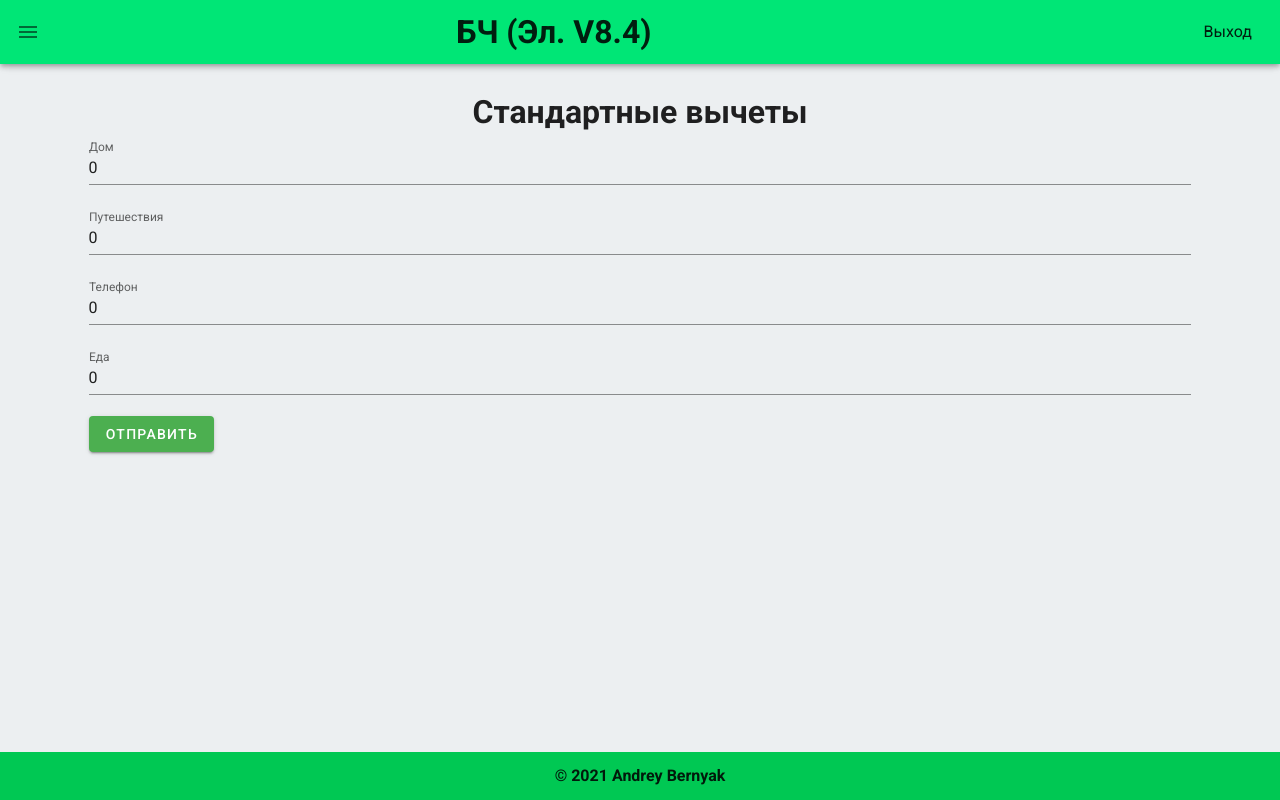
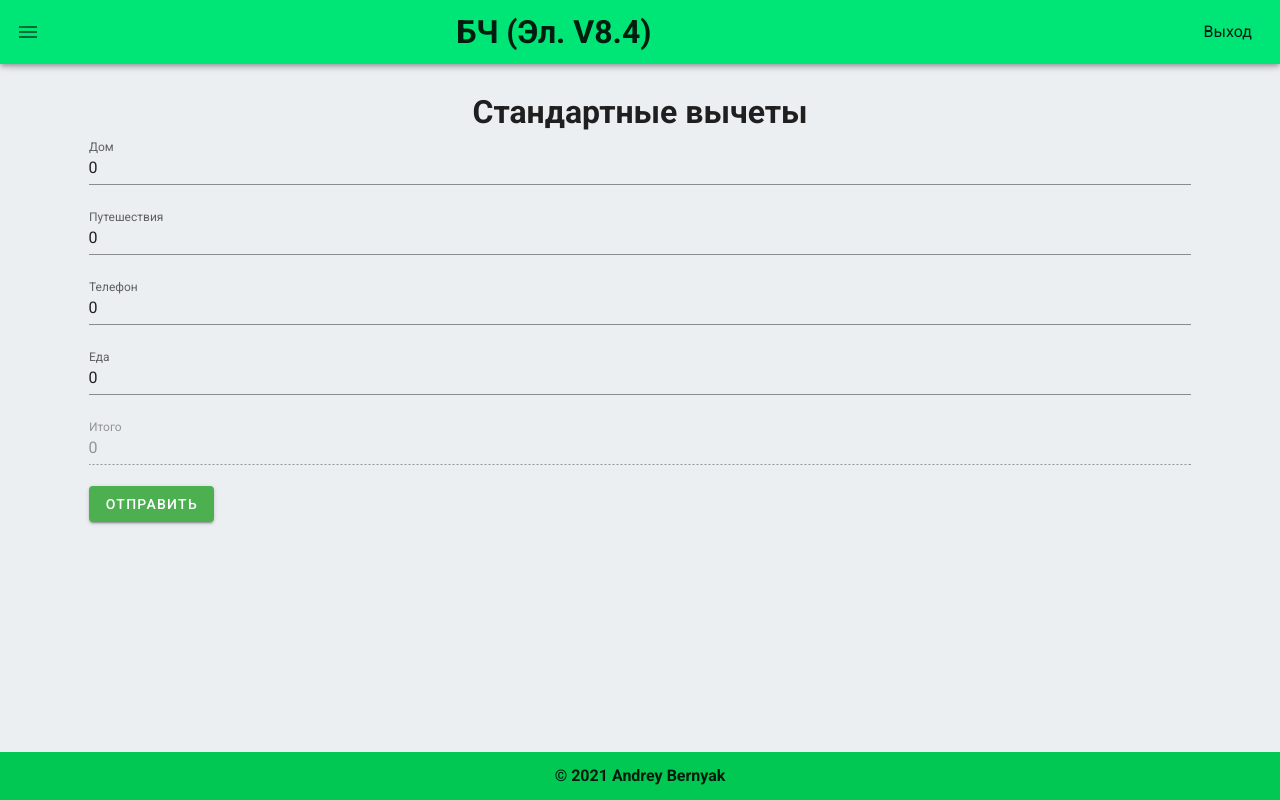
Before and after one commit to suph4rd/NB4444, a Vue app in the folder vueapp/: page /vueapp/default-deduction in a window 1280 px wide. Built offline with nearby package versions, Linux system fonts and the light colour scheme; no server answers; sample sign-in values are in the browser's storage.

Commit message:
fix: add total field for defaultDeductions

```diff
--- a/vueapp/src/components/delault_deduction/DefaultDeduction.vue
+++ b/vueapp/src/components/delault_deduction/DefaultDeduction.vue
@@ -32,6 +32,12 @@
       label="Еда"
       required
     ></v-text-field>
+    <v-text-field
+      type="number"
+      v-model="totalCount"
+      label="Итого"
+      disabled
+    ></v-text-field>
 
     <v-btn
       color="success"
@@ -58,9 +64,18 @@
             "travel": 0,
             "phone": 0,
             "food": 0,
-            "user": 0
+            "user": null
           },
         apiPath: "/api/v1/default-deduction/user_last/",
+      }
+    },
+    computed: {
+      totalCount: function () {
+        var answer = (parseFloat(this.objects.house) || 0)
+            + (parseFloat(this.objects.travel) || 0)
+            + (parseFloat(this.objects.phone) || 0)
+            + (parseFloat(this.objects.food) || 0)
+        return answer
       }
     },
     methods: {
@@ -77,7 +92,7 @@
             this.axios.post(`${this.$apiHost}/api/v1/default-deduction/`, data, {
               headers: headers
             }).then((res) =>{
-              this.getDefaultDeductions();
+              this.getData();
         }).catch((res) => {
           this.dropSession(res);
         })
```
